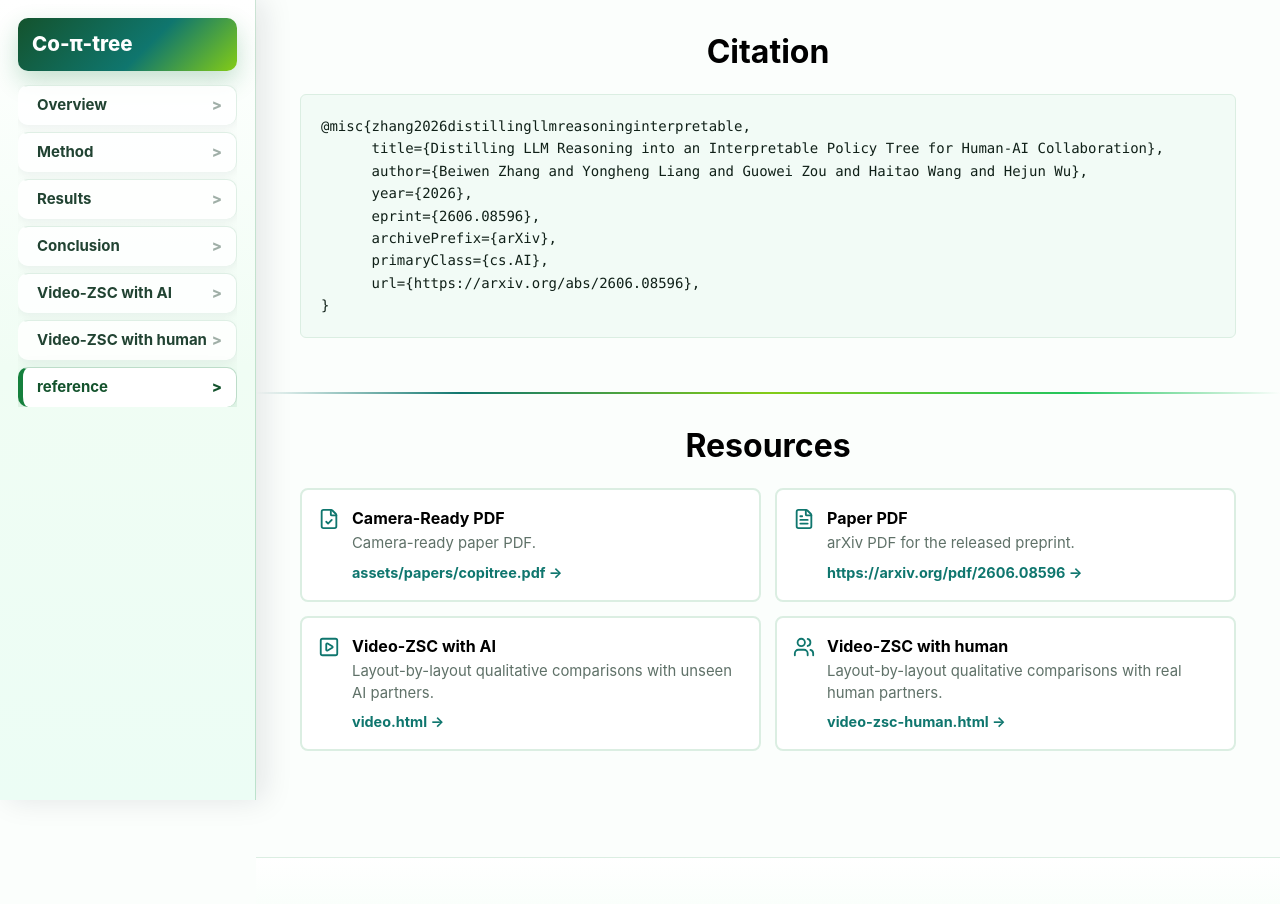
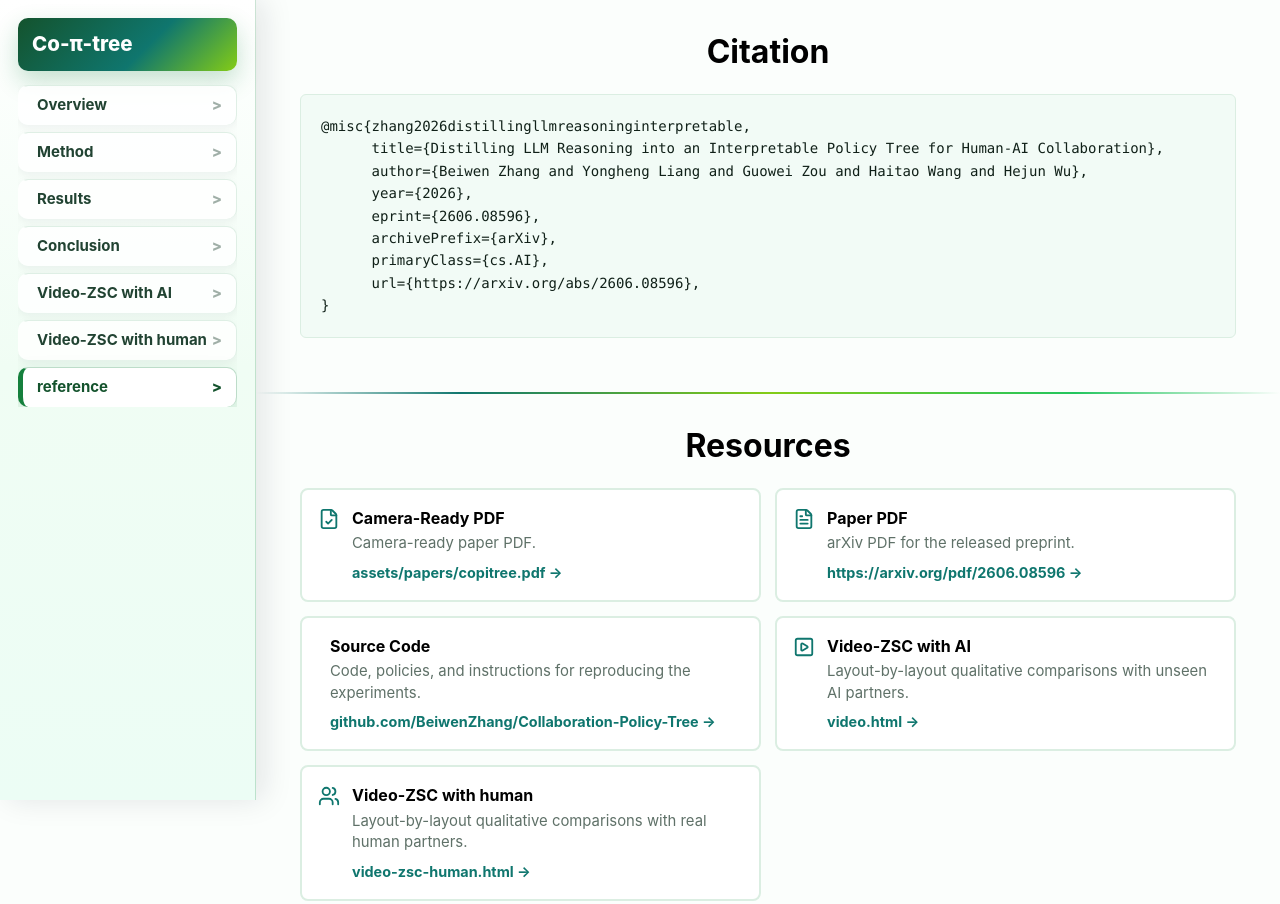
Before and after one commit to BeiwenZhang/Co-pi-tree, a plain HTML site: page reference.html in a window 1280 px wide. Shown: the top 904 px of the page. Drawn offline with nearby package versions, Linux system fonts and the light colour scheme.

Commit message:
Add public source code links

```diff
--- a/reference.html
+++ b/reference.html
@@ -60,6 +60,14 @@
                             <span class="resource-url">https://arxiv.org/pdf/2606.08596</span>
                         </div>
                     </a>
+                    <a class="resource-link" href="https://github.com/BeiwenZhang/Collaboration-Policy-Tree" target="_blank" rel="noopener">
+                        <i data-lucide="github"></i>
+                        <div>
+                            <strong>Source Code</strong>
+                            <span>Code, policies, and instructions for reproducing the experiments.</span>
+                            <span class="resource-url">github.com/BeiwenZhang/Collaboration-Policy-Tree</span>
+                        </div>
+                    </a>
                     <a class="resource-link" href="video.html">
                         <i data-lucide="play-square"></i>
                         <div>
```
Also changed, not shown: index.html (+3 -0 lines).
